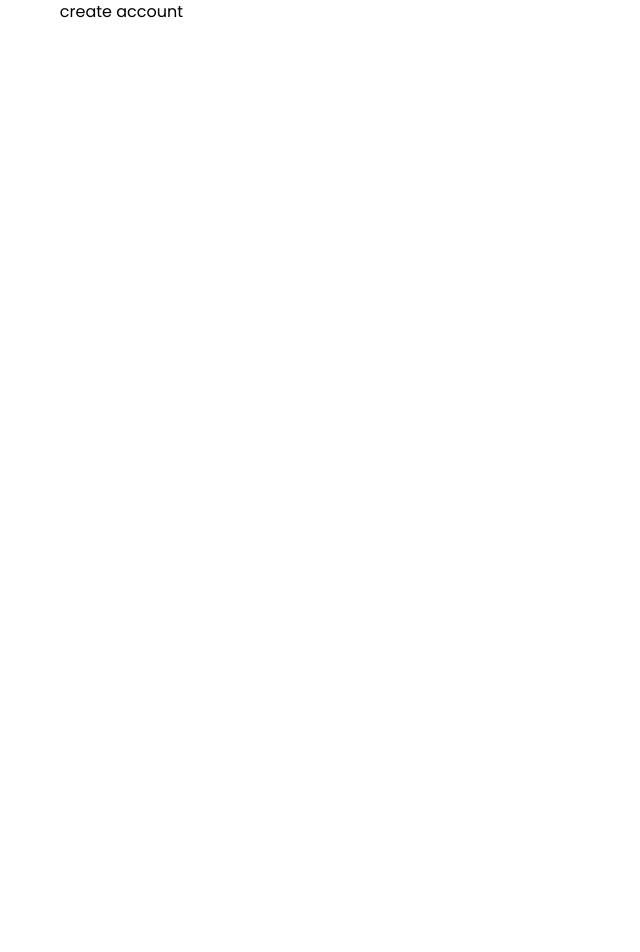
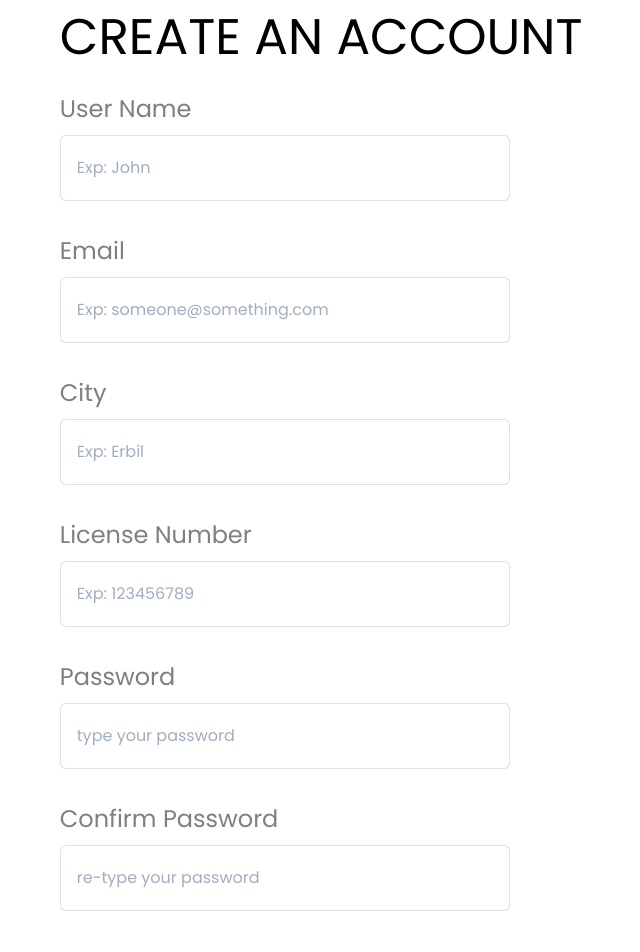
Before and after one commit to AllanSaleh/capstone-project-online-healing, a React (Create React App) app: page / in a window 1280 px wide. Shown: the top 952 px of the page, without its empty margins (17-657 px from the left). Before the commit the page ends 800 px from the top, so only its background shows below. Built offline with nearby package versions, Linux system fonts and the light colour scheme.

Commit message:
added InputFields to CreateAccount section

```diff
--- a/src/Components/CreateAccount/CreateAccount.jsx
+++ b/src/Components/CreateAccount/CreateAccount.jsx
@@ -1,10 +1,27 @@
 import React from 'react';
+import InputField from './InputField';
 
 const CreateAccount = () => {
   return (
-    <div className="px-sides">create account</div>
+    <div className="px-sides">
+      <h1 className="text-title uppercase">create an account</h1>
+      <form className="flex flex-col lg:w-2/5">
+        <InputField title="user name" inputType="text" placeholder="Exp: John" />
+        <InputField title="email" inputType="email" placeholder="Exp: someone@something.com" />
+        <InputField title="city" inputType="text" placeholder="Exp: Erbil" />
+        <InputField title="license number" inputType="text" placeholder="Exp: 123456789" />
+        <InputField title="password" inputType="password" placeholder="type your password" />
+        <InputField
+          title="confirm password"
+          inputType="password"
+          placeholder="re-type your password"
+        />
+      </form>
+      <button className="text-btn bg-blue-dark px-4 py-2 my-16 lg:w-48 rounded-md uppercase">
+        create
+      </button>
+    </div>
   );
-
 };
 
 export default CreateAccount;
```
